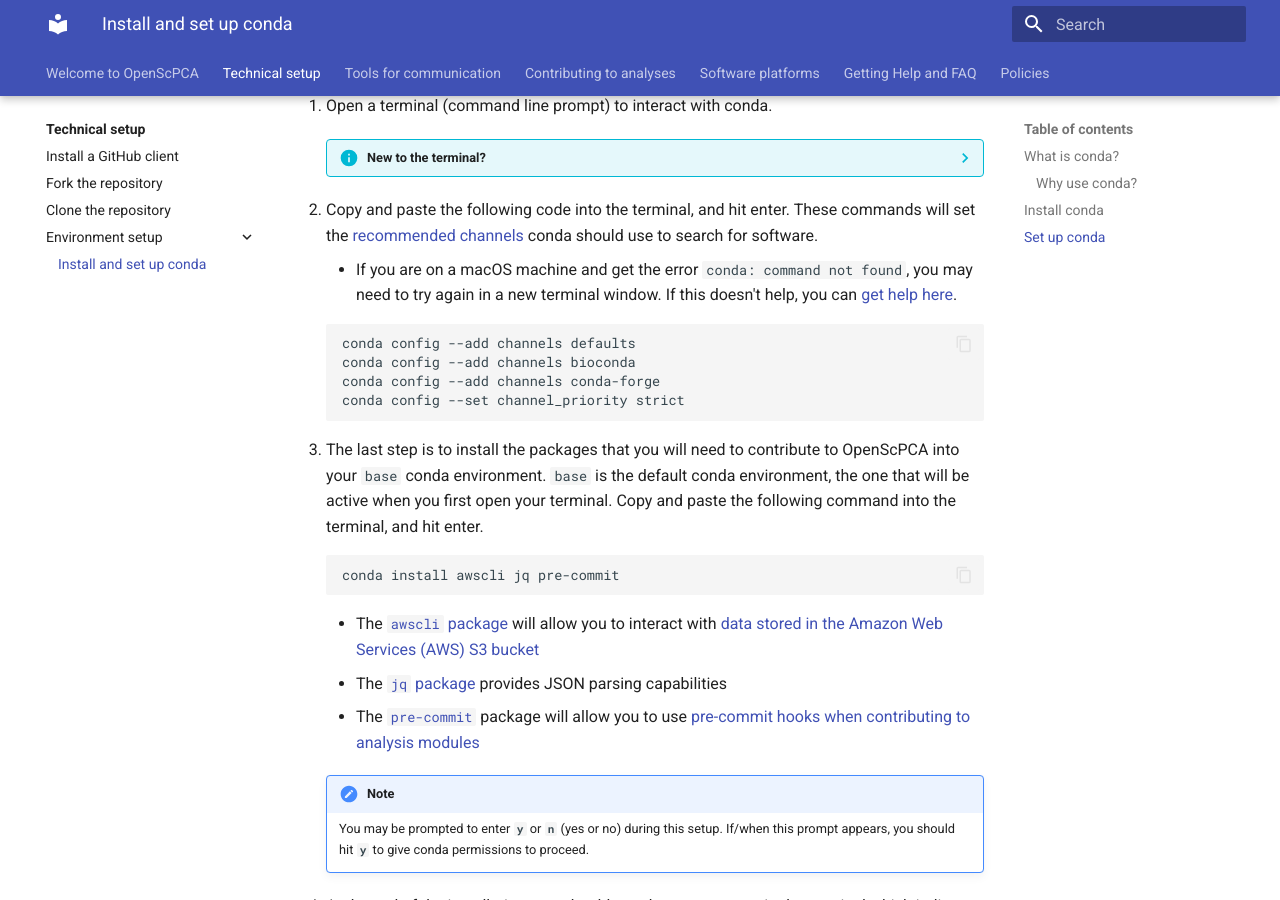
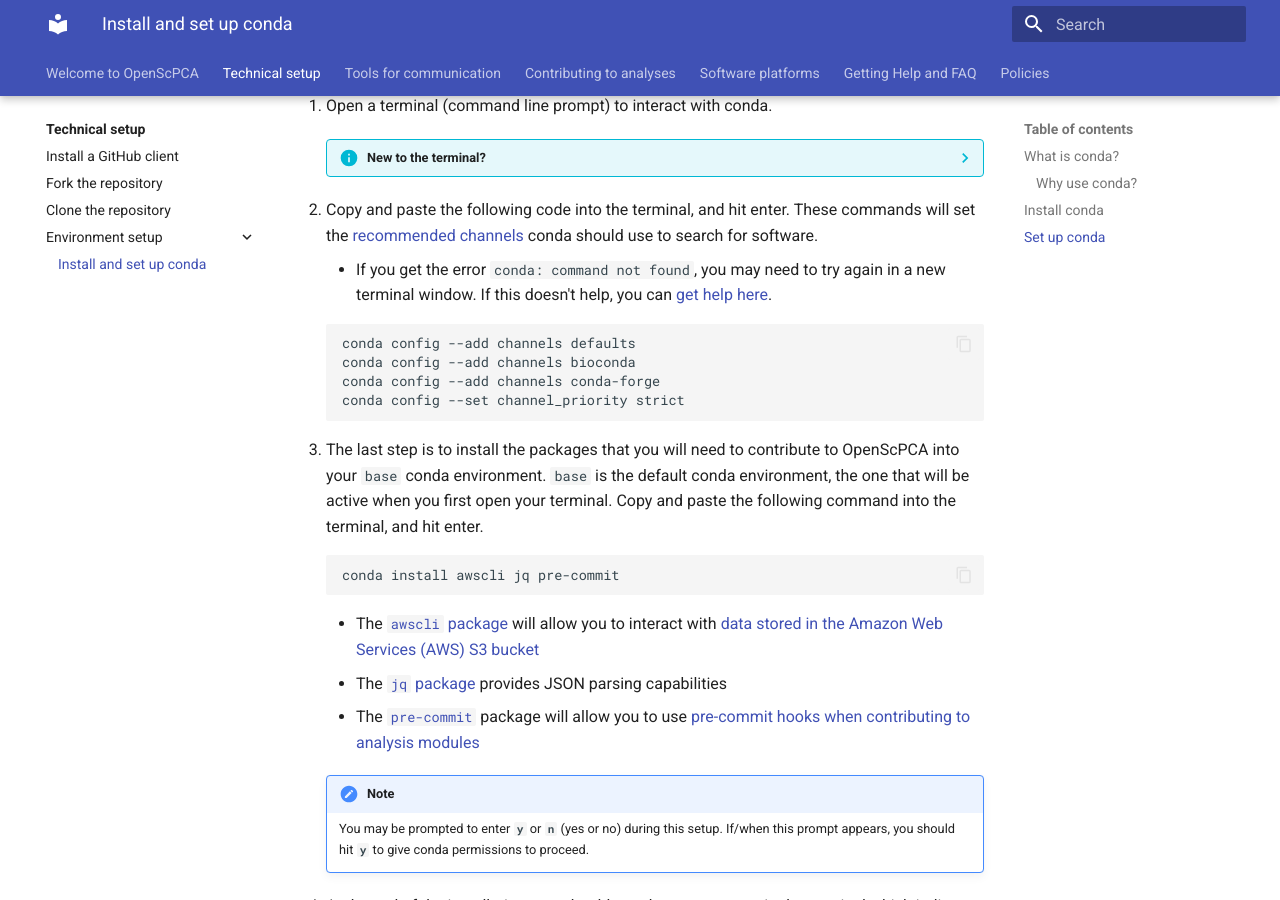
Before and after one commit to AlexsLemonade/OpenScPCA-analysis, an MkDocs documentation site: the page built from docs/technical-setup/environment-setup/setup-conda.md, in a window 1280 px wide and 900 px high, scrolled down 1389 px. Built offline with MkDocs 1.6.1 and Material for MkDocs 9.7.7, drawn with Linux system fonts in a browser that asks for light colours.

Commit message:
Update setup-conda.md
Co-authored-by: Joshua Shapiro <josh.shapiro@ccdatalab.org>

````diff
--- a/docs/technical-setup/environment-setup/setup-conda.md
+++ b/docs/technical-setup/environment-setup/setup-conda.md
@@ -55,7 +55,7 @@
 
 1. Copy and paste the following code into the terminal, and hit enter.
 These commands will set the [recommended channels](https://docs.conda.io/projects/conda/en/latest/user-guide/concepts/channels.html) conda should use to search for software.
-    - If you are on a macOS machine and get the error `conda: command not found`, you may need to try again in a new terminal window.
+    - If you get the error `conda: command not found`, you may need to try again in a new terminal window.
     If this doesn't help, you can [get help here](STUB_LINK somewhere to get help).
 
     ```sh
````
